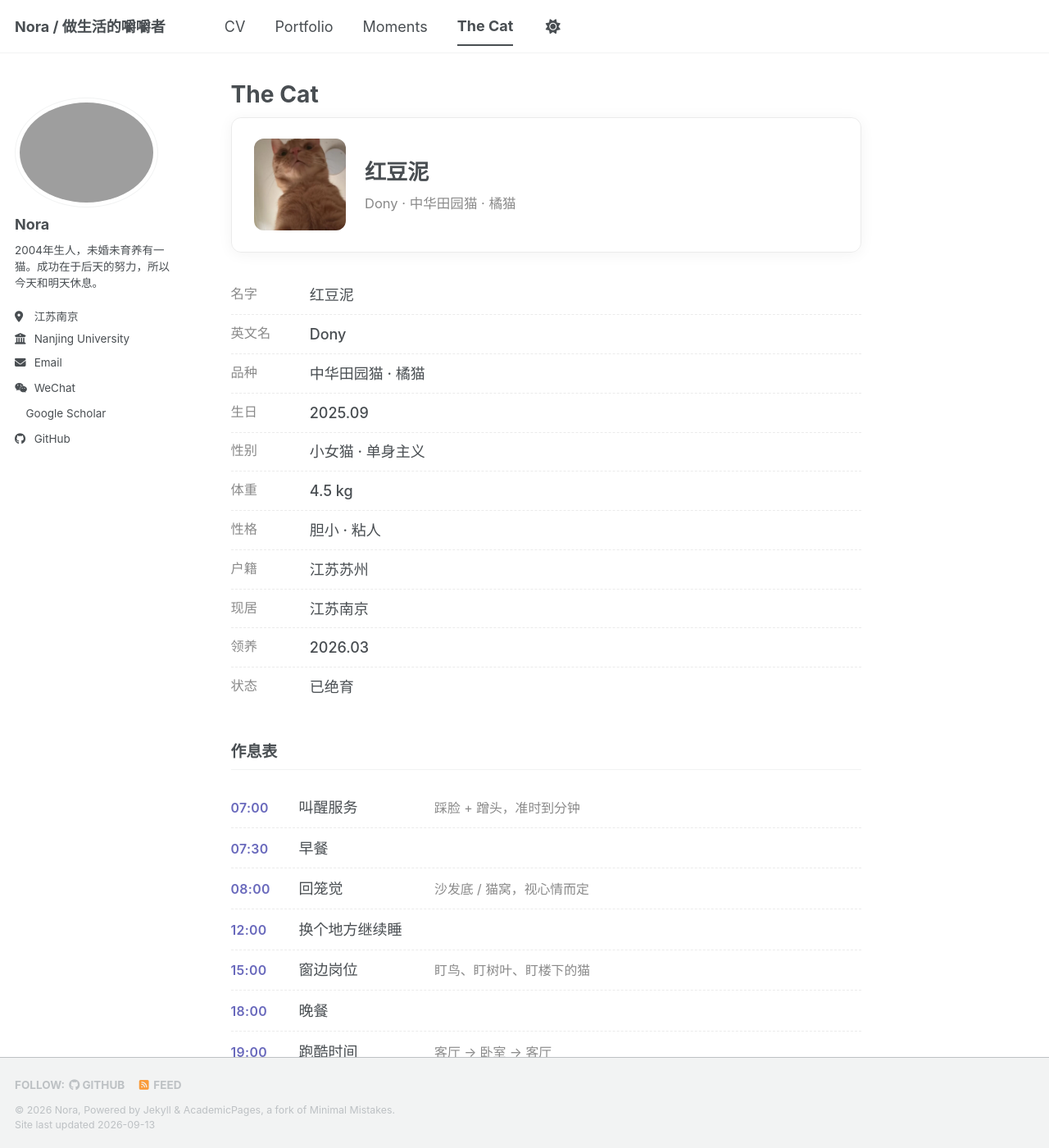
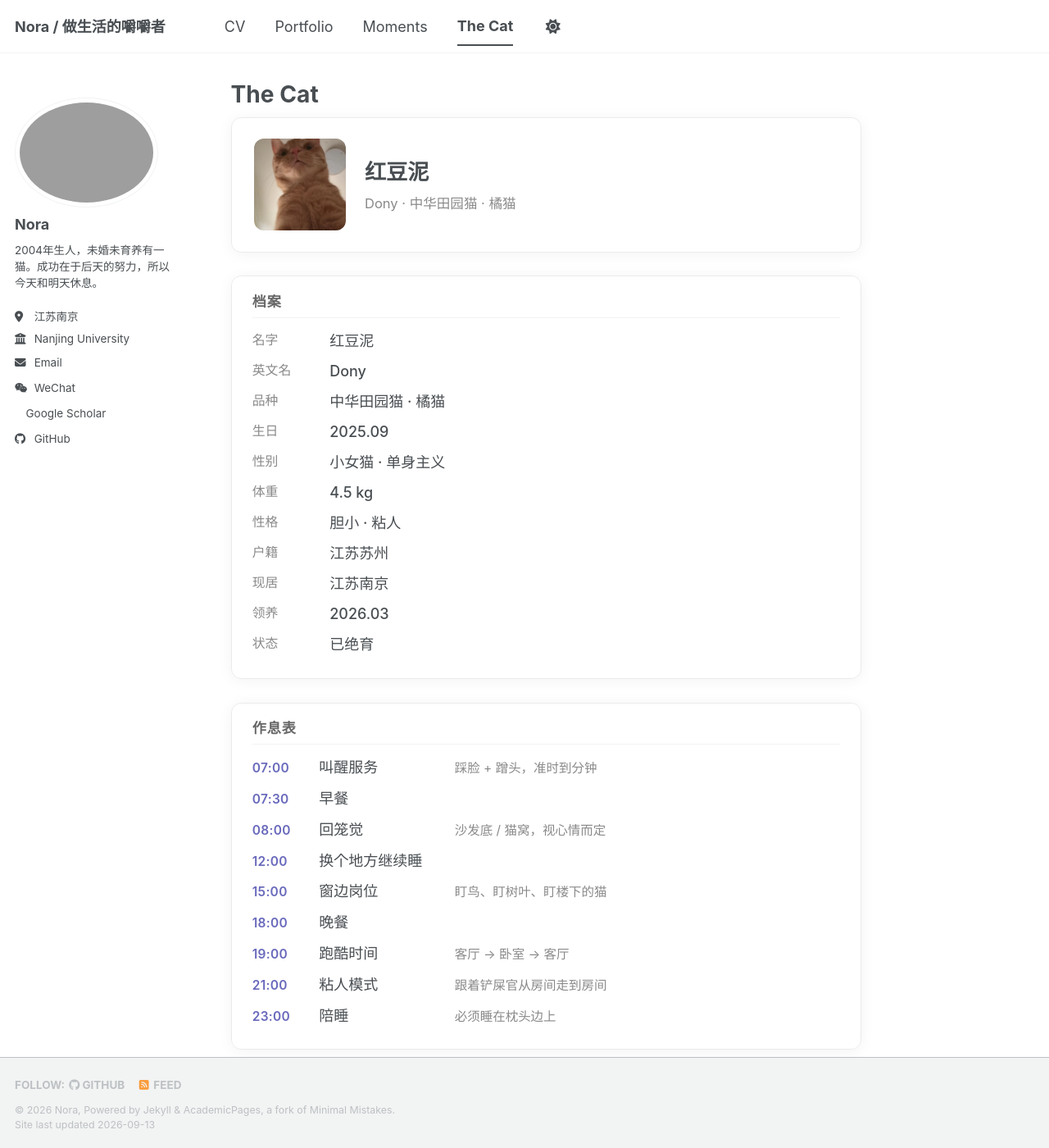
Before and after one commit to Nora1lib/Nora1lib.github.io, a Jekyll site: the page built from _pages/cat.html, in a window 1280 px wide and 1400 px high. Shown: the whole window at 82% size. Built offline with Jekyll 4.4.1, drawn with Linux system fonts in a browser that asks for light colours; a style sheet for code colours, icons or effects is not loaded.

Commit message:
小猫档案：档案与作息表改为独立卡片，收紧行高
- 档案、作息表各自包进独立卡片（边框 + 圆角 + 阴影），与名片风格一致
- 卡片内加小标题，底部细分隔线
- 档案行内边距 .55em → .28em，行高收紧
- 作息表行内边距 .6em → .3em

```diff
--- a/_pages/cat.html
+++ b/_pages/cat.html
@@ -16,7 +16,9 @@ classes: wide
     </div>
   </div>
 
-  <div class="cat-facts">
+  <section class="cat-panel">
+    <h2 class="cat-panel__title">档案</h2>
+    <div class="cat-rows">
     <div class="cat-row"><span class="cat-row__k">名字</span><span class="cat-row__v">红豆泥</span></div>
     <div class="cat-row"><span class="cat-row__k">英文名</span><span class="cat-row__v">Dony</span></div>
     <div class="cat-row"><span class="cat-row__k">品种</span><span class="cat-row__v">中华田园猫 · 橘猫</span></div>
@@ -28,11 +30,12 @@ classes: wide
     <div class="cat-row"><span class="cat-row__k">现居</span><span class="cat-row__v">江苏南京</span></div>
     <div class="cat-row"><span class="cat-row__k">领养</span><span class="cat-row__v">2026.03</span></div>
     <div class="cat-row"><span class="cat-row__k">状态</span><span class="cat-row__v">已绝育</span></div>
-  </div>
+    </div>
+  </section>
 
-  <h2 class="cat-h">作息表</h2>
-
-  <div class="sch">
+  <section class="cat-panel">
+    <h2 class="cat-panel__title">作息表</h2>
+    <div class="cat-rows">
     <div class="sch-row"><span class="sch-row__t">07:00</span><span class="sch-row__k">叫醒服务</span><span class="sch-row__d">踩脸 + 蹭头，准时到分钟</span></div>
     <div class="sch-row"><span class="sch-row__t">07:30</span><span class="sch-row__k">早餐</span><span class="sch-row__d"></span></div>
     <div class="sch-row"><span class="sch-row__t">08:00</span><span class="sch-row__k">回笼觉</span><span class="sch-row__d">沙发底 / 猫窝，视心情而定</span></div>
@@ -42,7 +45,8 @@ classes: wide
     <div class="sch-row"><span class="sch-row__t">19:00</span><span class="sch-row__k">跑酷时间</span><span class="sch-row__d">客厅 → 卧室 → 客厅</span></div>
     <div class="sch-row"><span class="sch-row__t">21:00</span><span class="sch-row__k">粘人模式</span><span class="sch-row__d">跟着铲屎官从房间走到房间</span></div>
     <div class="sch-row"><span class="sch-row__t">23:00</span><span class="sch-row__k">陪睡</span><span class="sch-row__d">必须睡在枕头边上</span></div>
-  </div>
+    </div>
+  </section>
 
   <h2 class="cat-h">相册</h2>
 
@@ -71,28 +76,35 @@ classes: wide
   .cat-card__name { font-size: 1.45em; font-weight: 600; margin-bottom: .25em; }
   .cat-card__sub { font-size: .92em; color: #8a8a8a; }
 
-  .cat-facts { margin: 0 0 .5em; }
-  .cat-row { display: flex; gap: 1.2em; padding: .55em 0;
-             border-bottom: 1px dashed rgba(0,0,0,.08); }
-  .cat-row:last-child { border-bottom: 0; }
-  .cat-row__k { flex: 0 0 4.6em; color: #8a8a8a; font-size: .9em; }
+  /* 卡片：档案 / 作息表 */
+  .cat-panel { padding: 1.15em 1.4em 1.25em; margin: 0 0 1.6em;
+               border: 1px solid rgba(0,0,0,.08); border-radius: 12px;
+               box-shadow: 0 2px 18px rgba(0,0,0,.05); }
+  .cat-panel__title { margin: 0 0 .5em; padding-bottom: .45em;
+                      font-size: .95em; font-weight: 600;
+                      letter-spacing: .05em; color: #666;
+                      border-bottom: 1px solid rgba(0,0,0,.08); }
+
+  /* 档案行：收紧行高 */
+  .cat-row { display: flex; gap: 1.2em; padding: .28em 0;
+             line-height: 1.5; }
+  .cat-row__k { flex: 0 0 4.6em; color: #8a8a8a;
+                font-size: .88em; line-height: 1.6; }
   .cat-row__v { flex: 1 1 auto; font-weight: 500; }
 
-  .cat-h { margin: 2.4em 0 1.1em; padding-bottom: .35em; font-size: 1.05em;
+  /* 作息表行：收紧行高 */
+  .sch-row { display: flex; align-items: baseline; gap: 1em;
+             padding: .3em 0; line-height: 1.5; }
+  .sch-row__t { flex: 0 0 4.1em; color: #6969BC; font-weight: 600;
+                font-size: .86em; letter-spacing: .02em; }
+  .sch-row__k { flex: 0 0 8.2em; font-weight: 500; }
+  .sch-row__d { flex: 1 1 auto; color: #8a8a8a; font-size: .86em; }
+
+  /* 相册区标题 */
+  .cat-h { margin: 2.2em 0 1.1em; padding-bottom: .35em; font-size: 1.05em;
            border-bottom: 2px solid rgba(0,0,0,.08); }
 
-  /* 作息表 */
-  .sch { margin: 0; }
-  .sch-row { display: flex; align-items: baseline; gap: 1em;
-             padding: .6em 0; border-bottom: 1px dashed rgba(0,0,0,.08); }
-  .sch-row:last-child { border-bottom: 0; }
-  .sch-row__t { flex: 0 0 4.1em; color: #6969BC; font-weight: 600;
-                font-size: .88em; letter-spacing: .02em; }
-  .sch-row__k { flex: 0 0 8.2em; font-weight: 500; }
-  .sch-row__d { flex: 1 1 auto; color: #8a8a8a; font-size: .88em; }
-
-  /* 相册：3 列，最大宽度 560px（单张约 175px，不超过侧边栏头像）
-     同一行内高度完全一致，行与行之间高低错落 */
+  /* 相册：3 列等高，单张 175px（与侧边栏头像同宽） */
   .cat-gallery { display: grid; grid-template-columns: repeat(3, 1fr);
                  gap: 18px; max-width: 560px; }
   .cat-gallery a { display: block; overflow: hidden; border-radius: 10px;
@@ -119,10 +131,11 @@ classes: wide
                          cursor: pointer; }
   .cat-lightbox__close:hover { background: rgba(255,255,255,.3); }
 
-  html[data-theme="dark"] .cat-card { border-color: rgba(255,255,255,.14); }
+  html[data-theme="dark"] .cat-card,
+  html[data-theme="dark"] .cat-panel { border-color: rgba(255,255,255,.14); }
   html[data-theme="dark"] .cat-card__sub { color: #9a9a9a; }
-  html[data-theme="dark"] .cat-row,
-  html[data-theme="dark"] .sch-row { border-bottom-color: rgba(255,255,255,.12); }
+  html[data-theme="dark"] .cat-panel__title { color: #b0b0b0;
+                                              border-bottom-color: rgba(255,255,255,.12); }
   html[data-theme="dark"] .cat-row__k,
   html[data-theme="dark"] .sch-row__d { color: #9a9a9a; }
   html[data-theme="dark"] .sch-row__t { color: #A6A6E3; }
@@ -132,7 +145,7 @@ classes: wide
     .cat-gallery { grid-template-columns: repeat(2, 1fr); gap: 12px;
                    max-width: none; }
     .cat-gallery a:nth-child(n) { aspect-ratio: 3 / 4; }
-    .sch-row { flex-wrap: wrap; gap: .5em 1em; }
+    .sch-row { flex-wrap: wrap; gap: .4em 1em; }
     .sch-row__k { flex: 1 1 auto; }
     .sch-row__d { flex: 1 1 100%; padding-left: 4.1em; }
   }
```
Also changed, not shown: other parts of _pages/cat.html (+1 -0 lines).
